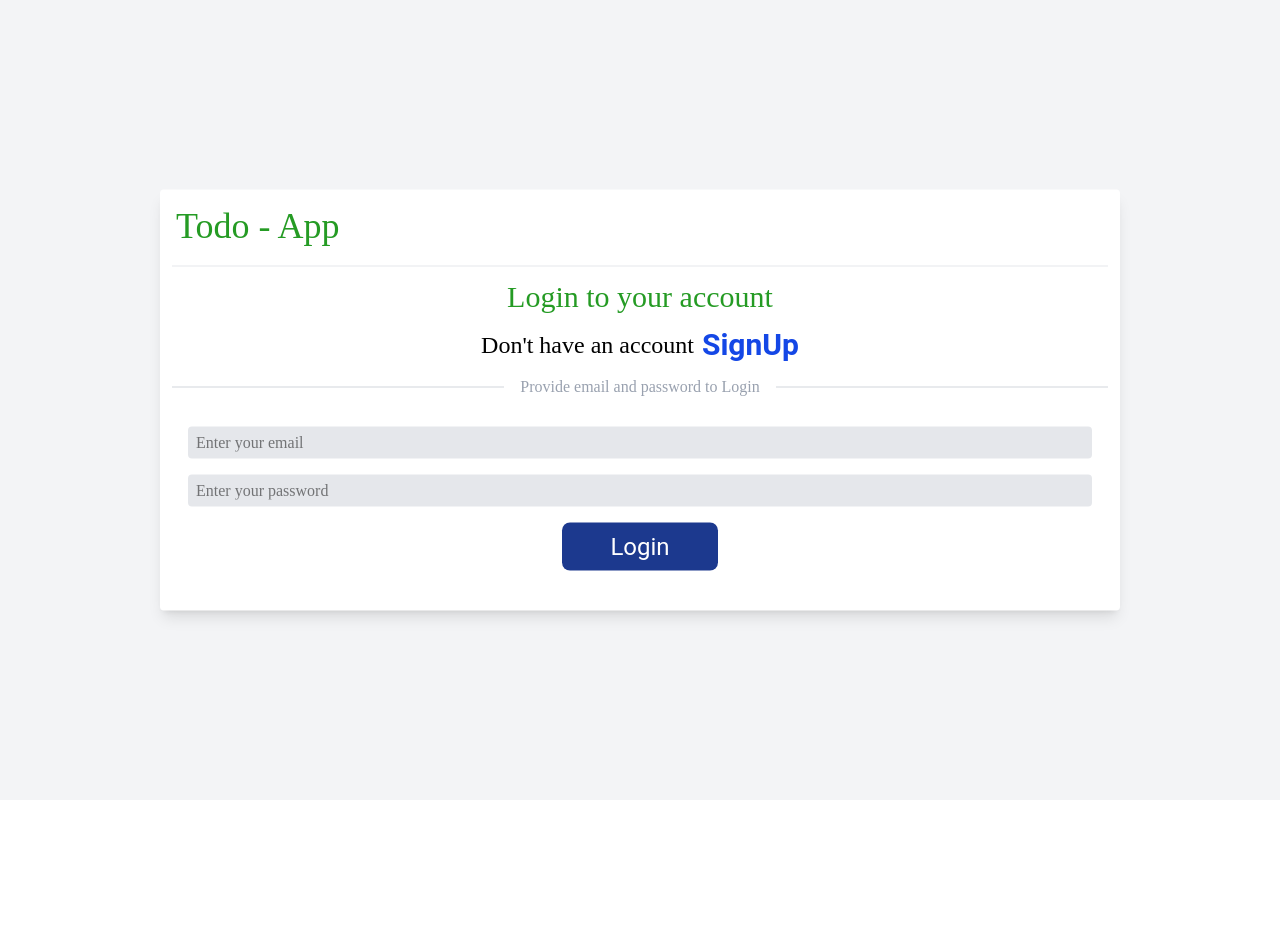
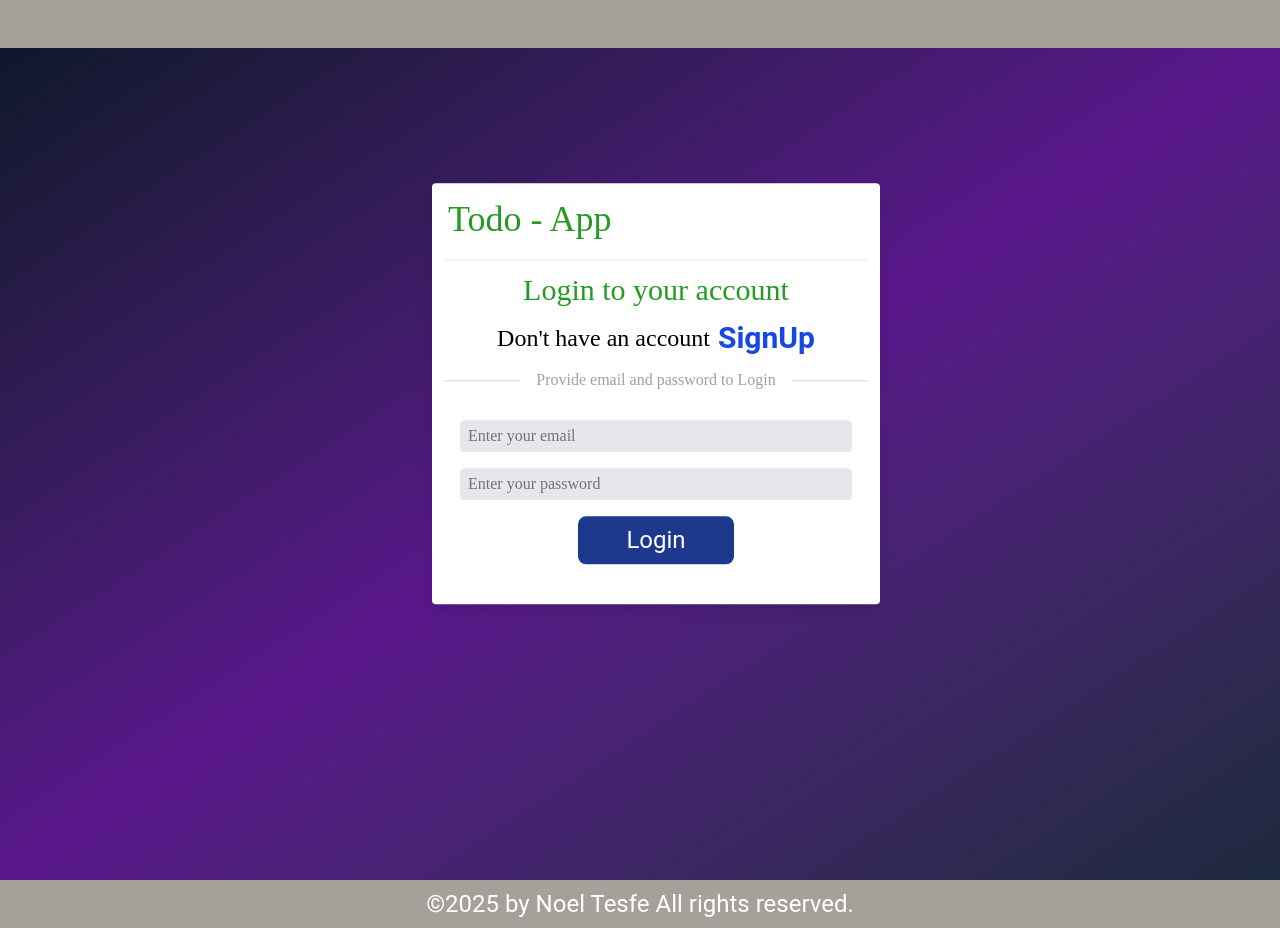
Before and after one commit to Noel-byte/todoapp-frontend, a React (Vite) app: page /login in a window 1280 px wide. Before the commit the page ends 800 px from the top, so only its background shows below. Built offline with nearby package versions, Linux system fonts and the light colour scheme.

Commit message:
modified front end

```diff
--- a/src/App.jsx
+++ b/src/App.jsx
@@ -1,17 +1,27 @@
-import {
-  BrowserRouter as Router,
-  Routes,
-  Route,
-  Navigate,
-} from 'react-router-dom';
+import { createBrowserRouter, RouterProvider } from 'react-router-dom';
 import { Register } from './components/Register';
 import { Login } from './components/Login';
 import { Header } from './components/Header';
 import { AddToDo } from './components/AddToDo';
 import Footer from './components/Footer';
 import React, { useEffect, useState } from 'react';
-import { Toaster, toast } from 'react-hot-toast';
 import axios from 'axios';
+import RouteLayout from './components/Route';
+import AuthContext from './components/AuthContext';
+const urlremote = `https://todoapp-backend-900w.onrender.com`
+// const urllocal = `http://localhost:5000`
+const router = createBrowserRouter([
+  {
+    path: '/',
+    element: <RouteLayout />,
+    children: [
+      { index: true, element: <Login /> },
+      { path: 'register', element: <Register /> },
+      { path: 'login', element: <Login /> },
+      { path: 'todos', element: <AddToDo /> },
+    ],
+  },
+]);
 function App() {
   const [isAuthenticated, setIsAuthenticated] = useState(false);
   const [message, setMessage] = useState('');
@@ -30,11 +40,9 @@ function App() {
         console.warn('No token found, skipping fetchData');
         return; //skip if not logged in
       }
-      const welcomeRes = await axios.get(
-        'https://todoapp-backend-900w.onrender.com/'
-      );
+      const welcomeRes = await axios.get(`${urlremote}/`);
       const todosRes = await axios.get(
-        `https://todoapp-backend-900w.onrender.com/api/todos/${status}`,
+        `${urlremote}/api/todos/${status}`,
         {
           headers: {
             Authorization: `Bearer ${token}`,
@@ -50,45 +58,18 @@ function App() {
 
   useEffect(() => {
     if (isAuthenticated) {
-      toast.loading('Please wait')
       fetchData('all');
-      toast.dismiss()
     }
   }, [isAuthenticated]);
 
   return (
-    <Router>
-      <Routes>
-        <Route path="/register" element={<Register />} />
-        <Route
-          path="/login"
-          element={
-            <Login
-              setIsAuthenticated={setIsAuthenticated}
-              fetchData={fetchData}
-            />
-          }
-        />
-        <Route
-          path="/todos"
-          element={
-            isAuthenticated ? (
-              <>
-                <Header message={message} />
-                <AddToDo todos={todos} fetchData={fetchData} />
-                <Footer />
-              </>
-            ) : (
-              <Navigate to="/login" />
-            )
-          }
-        />
-        <Route
-          path="/"
-          element={<Navigate to={isAuthenticated ? '/todos' : '/login'} />}
-        />
-      </Routes>
-    </Router>
+    <AuthContext
+      value={{ isAuthenticated, setIsAuthenticated, todos, fetchData, message }}
+    >
+      <Header />
+        <RouterProvider router={router} />
+      <Footer />
+    </AuthContext>
   );
 }
 
--- a/src/components/AddToDo.jsx
+++ b/src/components/AddToDo.jsx
@@ -2,34 +2,42 @@ import React from 'react';
 import { useState } from 'react';
 import { ListToDo } from './ListToDo';
 import axios from 'axios';
+import { Toaster, toast } from 'react-hot-toast';
 import { useNavigate } from 'react-router-dom';
 import { useEffect } from 'react';
-
-export const AddToDo = ({ todos, fetchData }) => {
+import AuthContext from './AuthContext';
+import { useContext } from 'react';
+const urlremote = `https://todoapp-backend-900w.onrender.com`
+// const urllocal = `http://localhost:5000`
+export const AddToDo = () => {
+  const { isAuthenticated, fetchData } = useContext(AuthContext);
   //component memory
   const [todo, setToDo] = useState('');
   // const [todos,setTodos] = useState([])
-   const token = localStorage.getItem('token')
+  const token = localStorage.getItem('token');
 
-  const navigate = useNavigate()
+  const navigate = useNavigate();
 
-  useEffect(()=>{
-
-    if(!token) {navigate('/login')}
-
-  },[navigate,token])
-
-
+  useEffect(() => {
+    if (isAuthenticated) {
+      fetchData('all');
+    } else {
+      navigate('/login');
+    }
+  // eslint-disable-next-line react-hooks/exhaustive-deps
+  }, [isAuthenticated]);
 
   const handleSubmit = (e) => {
     e.preventDefault();
-    if (todo.trim() === '') return;
-
+    if (todo.trim() === '') {
+      toast.error('todo cannot be empty');
+      return;
+    }
 
     //add it to the database
     axios
       .post(
-        'https://todoapp-backend-900w.onrender.com/api/todos',
+        `${urlremote}/api/todos`,
         { text: todo },
         {
           headers: {
@@ -37,13 +45,15 @@ export const AddToDo = ({ todos, fetchData }) => {
           },
         }
       )
-      .then((response) => {console.log('Todo added', response)})
-      .catch((error) => console.error('Error', error));
+      .then(() => {
+        toast.success('Success: To do added');
+      })
+      // eslint-disable-next-line no-unused-vars
+      .catch((error) => toast.error());
 
     //refresh the ui
     fetchData('all');
-    //add new todo to the array
-    // setTodos((prevTodos)=>[...prevTodos,todo])
+
     setToDo(''); //clear input after adding
   };
   return (
@@ -75,9 +85,10 @@ export const AddToDo = ({ todos, fetchData }) => {
           >
             AddToDo
           </button>
+          <Toaster />
         </form>
       </div>
-      <ListToDo todos={todos} fetchData={fetchData} />
+      <ListToDo/>
     </>
   );
 };
--- /dev/null
+++ b/src/components/AuthContext.jsx
@@ -0,0 +1,5 @@
+import { createContext } from "react";
+
+const AuthContext = createContext();
+
+export default AuthContext
--- a/src/components/FilterTasks.jsx
+++ b/src/components/FilterTasks.jsx
@@ -1,7 +1,12 @@
 import React from 'react'
 import { Button } from './Button'
+import { useContext } from 'react'
+import AuthContext from './AuthContext'
 
-export const FilterTasks = ({fetchData}) => {
+export const FilterTasks = () => {
+
+const {fetchData} = useContext(AuthContext)
+
   const allTasks = ()=>{
      console.log("all tasks")
     //  load all tasks
--- a/src/components/Footer.jsx
+++ b/src/components/Footer.jsx
@@ -1,7 +1,7 @@
 export default function Footer() {
   return (
     <>
-      <p className="sm:text-sm text-gray-500 text-center py-2">
+      <p className=' text-base sm:text-lg md:text-xl lg:text-2xl text-center bg-stone-400 py-2 text-white font-buttons'>
         &copy;2025 by Noel Tesfe All rights reserved.
       </p>
     </>
--- a/src/components/Header.jsx
+++ b/src/components/Header.jsx
@@ -1,10 +1,11 @@
+import { useContext } from 'react'
+import AuthContext from './AuthContext'
 
-import { ListToDo } from './ListToDo'
-export const Header = ({message}) => {
-
+export const Header = () => {
+  const {message} = useContext(AuthContext)
   return (
         <div>
-        <h1 className=' text-2xl text-center bg-stone-500 p-4'>{message}</h1>
+        <h1 className=' text-base sm:text-2xl md:text-3xl lg:text-4xl text-center bg-stone-400 py-6 text-white font-titles'>{message}</h1>
         </div>
   )
 }
--- a/src/components/ListToDo.jsx
+++ b/src/components/ListToDo.jsx
@@ -1,6 +1,6 @@
 /* eslint-disable no-unused-vars */
 import axios from 'axios';
-import React, { useState } from 'react';
+import React, { useState , useContext} from 'react';
 import done from '../assets/done.png';
 import del from '../assets/delete.png';
 import edit from '../assets/edit.png';
@@ -8,13 +8,18 @@ import save from '../assets/save.png';
 import { FilterTasks } from './FilterTasks';
 import Swal from 'sweetalert2';
 import withReactContent from 'sweetalert2-react-content';
+import AuthContext from './AuthContext';
 
-export const ListToDo = ({ todos, fetchData }) => {
+const urlremote = `https://todoapp-backend-900w.onrender.com`
+// const urllocal = `http://localhost:5000`
+
+export const ListToDo = () => {
   const [editNoteId, setEditNoteId] = useState(null);
   const [editedItemsNote, setEditedItemsNote] = useState({});
   const [checkedItems, setCheckedItems] = useState({});
   const token = localStorage.getItem('token');
   const MySwal = withReactContent(Swal);
+  const { todos, fetchData } = useContext(AuthContext)
 
   const handleDelete = (id) => {
     MySwal.fire({
@@ -26,7 +31,7 @@ export const ListToDo = ({ todos, fetchData }) => {
     }).then((result) => {
       if (result.isConfirmed) {
         axios
-          .delete(`https://todoapp-backend-900w.onrender.com/api/todos/${id}`, {
+          .delete(`${urlremote}/api/todos/${id}`, {
             headers: {
               Authorization: `Bearer ${token}`,
             },
@@ -58,7 +63,7 @@ export const ListToDo = ({ todos, fetchData }) => {
         preConfirm: async () => {
           try {
             axios.put(
-              `https://todoapp-backend-900w.onrender.com/api/todos/${id}`,
+              `${urlremote}/api/todos/${id}`,
               {
                 text: editedItemsNote[id],
               },
@@ -91,7 +96,7 @@ export const ListToDo = ({ todos, fetchData }) => {
     //handle update logic
     axios
       .put(
-        `https://todoapp-backend-900w.onrender.com/api/todos/${todoid}`,
+        `${urlremote}/api/todos/${todoid}`,
         {
           completed: isChecked,
         },
@@ -120,7 +125,7 @@ export const ListToDo = ({ todos, fetchData }) => {
       if (result.isConfirmed) {
         axios
           .delete(
-            `https://todoapp-backend-900w.onrender.com/api/todos/user/${userid}`,
+            `${urlremote}/api/todos/user/${userid}`,
             {
               headers: {
                 Authorization: `Bearer ${token}`,
@@ -138,9 +143,9 @@ export const ListToDo = ({ todos, fetchData }) => {
   };
 
   return (
-    <div className=" mt-3  px-8 py-3 bg-blue-400">
+    <div className=" mt-3  px-8 py-3">
       <div className="flex flex-col sm:flex-row sm:justify-between sm:items-center gap-2 sm:w-1/2 py-2">
-        <FilterTasks fetchData={fetchData} />
+        <FilterTasks/>
         {todos.length > 0 && (
           <button
             className="bg-blue-900 py-2 px-4 rounded-lg w-full sm:w-auto text-white hover:cursor-pointer hover:bg-blue-600"
--- a/src/components/Login.jsx
+++ b/src/components/Login.jsx
@@ -1,26 +1,26 @@
 import axios from 'axios';
 import React from 'react';
-import { useState } from 'react';
+import { useState,useContext } from 'react';
 import { useNavigate } from 'react-router-dom';
 import { Toaster, toast } from 'react-hot-toast';
-import { Link } from 'react-router-dom';
-
-export const Login = ({ setIsAuthenticated, fetchData }) => {
+import { NavLink } from 'react-router-dom';
+import AuthContext from './AuthContext';
+const urlremote = `https://todoapp-backend-900w.onrender.com`
+// const urllocal = `http://localhost:5000`
+export const Login = () => {
   const [email, setEmail] = useState('');
   const [password, setPassword] = useState('');
-  // const [error, setError] = useState('');
+ const  { setIsAuthenticated, fetchData }  = useContext(AuthContext)
   const navigate = useNavigate();
 
   const handleLogin = (e) => {
     e.preventDefault();
-    toast.loading("Please wait...")
     axios
-      .post('https://todoapp-backend-900w.onrender.com/api/users/login', {
+      .post(`${urlremote}/api/users/login`, {
         email,
         password,
       })
       .then((response) => {
-        toast.success("dismiss")
         localStorage.setItem('token', response.data.token);
         setIsAuthenticated(true);
         fetchData('all');
@@ -37,14 +37,16 @@ export const Login = ({ setIsAuthenticated, fetchData }) => {
             }, 3500);
           } else {
             // setError('Network error or server is down');
+            toast.error('Network error or server is down')
+
           }
         }
       });
   };
 
   return (
-    <div className="relative h-screen w-screen bg-gray-100 ">
-      <div className=" absolute top-1/2 left-1/2 transform -translate-x-1/2 -translate-y-1/2 bg-white rounded shadow-lg py-2 px-3 w-3/4 space-y-3 text-center">
+    <div className="relative h-screen w-screen">
+      <div className=" absolute top-1/2 left-1/2 transform -translate-x-1/2 -translate-y-2/3 bg-white rounded shadow-lg py-2 px-3 w-full max-w-md space-y-3 text-center">
         <h1 className="text-left font-titles px-1 py-2 text-orangered text-base sm:text-2xl md:text-3xl lg:text-4xl">
           Todo - App
         </h1>
@@ -57,12 +59,12 @@ export const Login = ({ setIsAuthenticated, fetchData }) => {
             Don't have an account
           </h3>
           <span>
-            <Link
+            <NavLink
               to="/register"
               className=" text-base sm:text-lg md:text-xl lg:text-3xl font-semibold text-blue-700 font-buttons hover:text-blue-500"
             >
               SignUp
-            </Link>
+            </NavLink>
           </span>
         </div>
         <div className=" flex items-center gap-4">
--- a/src/components/Register.jsx
+++ b/src/components/Register.jsx
@@ -3,7 +3,8 @@ import { useState } from 'react';
 import { useNavigate } from 'react-router-dom';
 import axios from 'axios';
 import { Toaster, toast } from 'react-hot-toast';
-
+const urlremote = `https://todoapp-backend-900w.onrender.com`
+// const urllocal = `http://localhost:5000`
 export const Register = () => {
   const [email, setEmail] = useState('');
   const [password, setPassword] = useState('');
@@ -11,10 +12,8 @@ export const Register = () => {
 
   const handleRegister = (e) => {
     e.preventDefault();
-    console.log('email:', email, 'password:', password);
-
     axios
-      .post('https://todoapp-backend-900w.onrender.com/api/users', {
+      .post(`${urlremote}/api/users`, {
         email,
         password,
       })
@@ -29,8 +28,8 @@ export const Register = () => {
       .catch((err) => console.error(err));
   };
   return (
-    <div className="relative h-screen w-screen bg-gray-100 ">
-      <div className=" absolute top-1/2 left-1/2 transform -translate-x-1/2 -translate-y-1/2 bg-white rounded shadow-lg py-2 px-3 w-3/4 space-y-3 text-center">
+    <div className="relative h-screen w-screen">
+      <div className=" absolute top-1/2 left-1/2 transform -translate-x-1/2 -translate-y-2/3 bg-white rounded shadow-lg py-2 px-3 w-full max-w-md space-y-3 text-center">
         <h1 className="text-left font-titles px-1 py-2 text-orangered text-base sm:text-2xl md:text-3xl lg:text-4xl">
           Todo - App
         </h1>
--- /dev/null
+++ b/src/components/Route.jsx
@@ -0,0 +1,11 @@
+import { Outlet } from 'react-router-dom';
+
+function RouteLayout() {
+  return (
+    <main className="bg-gradient-to-br from-slate-900 via-purple-900 to-slate-800 min-h-screen p-4">
+      <Outlet />
+    </main>
+  );
+}
+
+export default RouteLayout;
```
